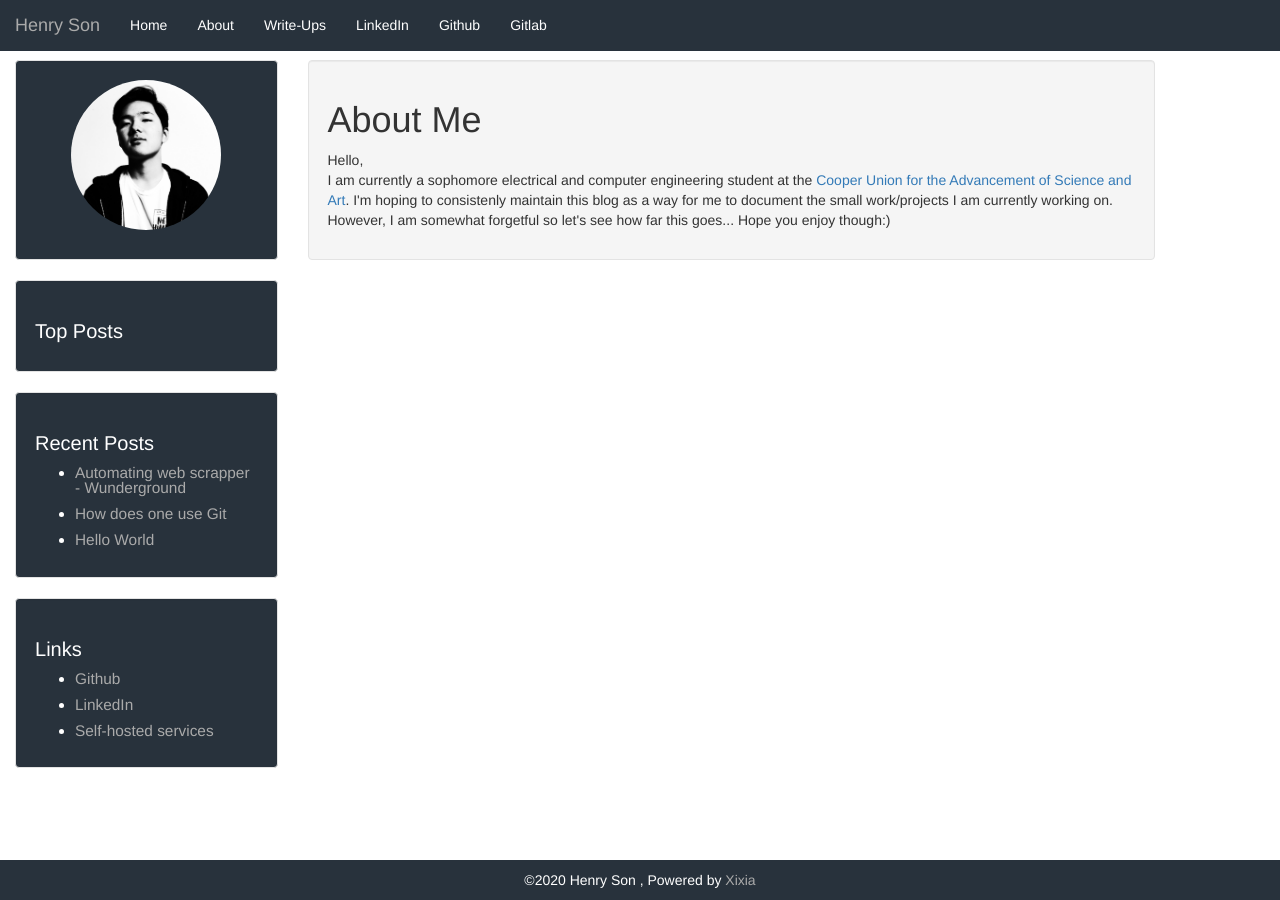
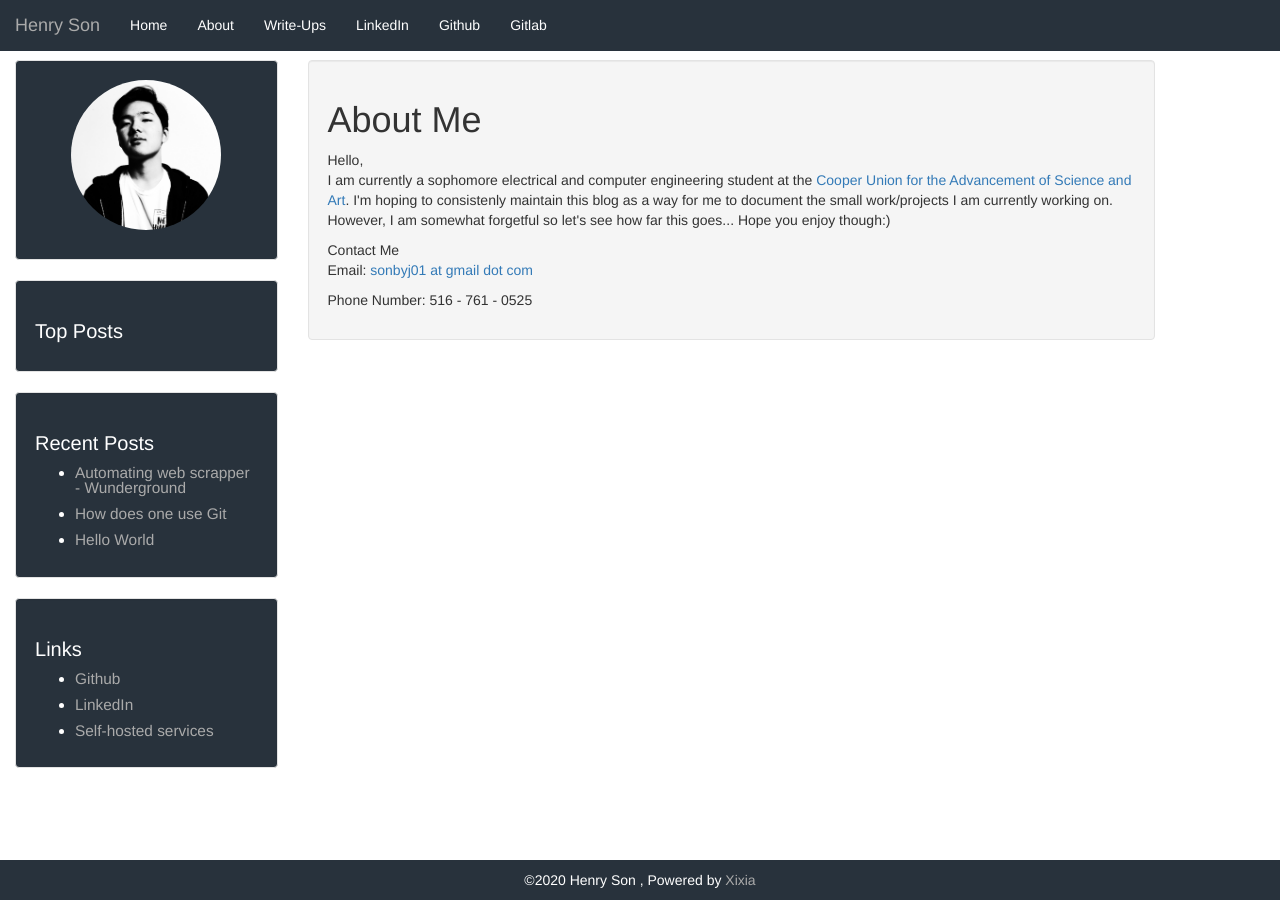
Before and after one commit to sonbyj01/sonbyj01.github.io, a Jekyll site: the page built from about.html, in a window 1280 px wide. Built offline with Jekyll 4.4.1, drawn with Linux system fonts in a browser that asks for light colours.

Commit message:
update contact information

```diff
--- a/about.html
+++ b/about.html
@@ -8,5 +8,9 @@ layout: default
         the <a href="http://cooper.edu/welcome">Cooper Union for the Advancement of Science and Art</a>. I'm
         hoping to consistenly maintain this blog as a way for me to document the small work/projects I am
         currently working on. However, I am somewhat forgetful so let's see how far this goes... Hope you enjoy though:)
-    </p>
+    </p
+
+    <h3>Contact Me</h3>
+        <p>Email: <a href="mailto:sonbyj01@gmail.com">sonbyj01 at gmail dot com</a></p>
+        <p>Phone Number: 516 - 761 - 0525</p>
 </div>
```
